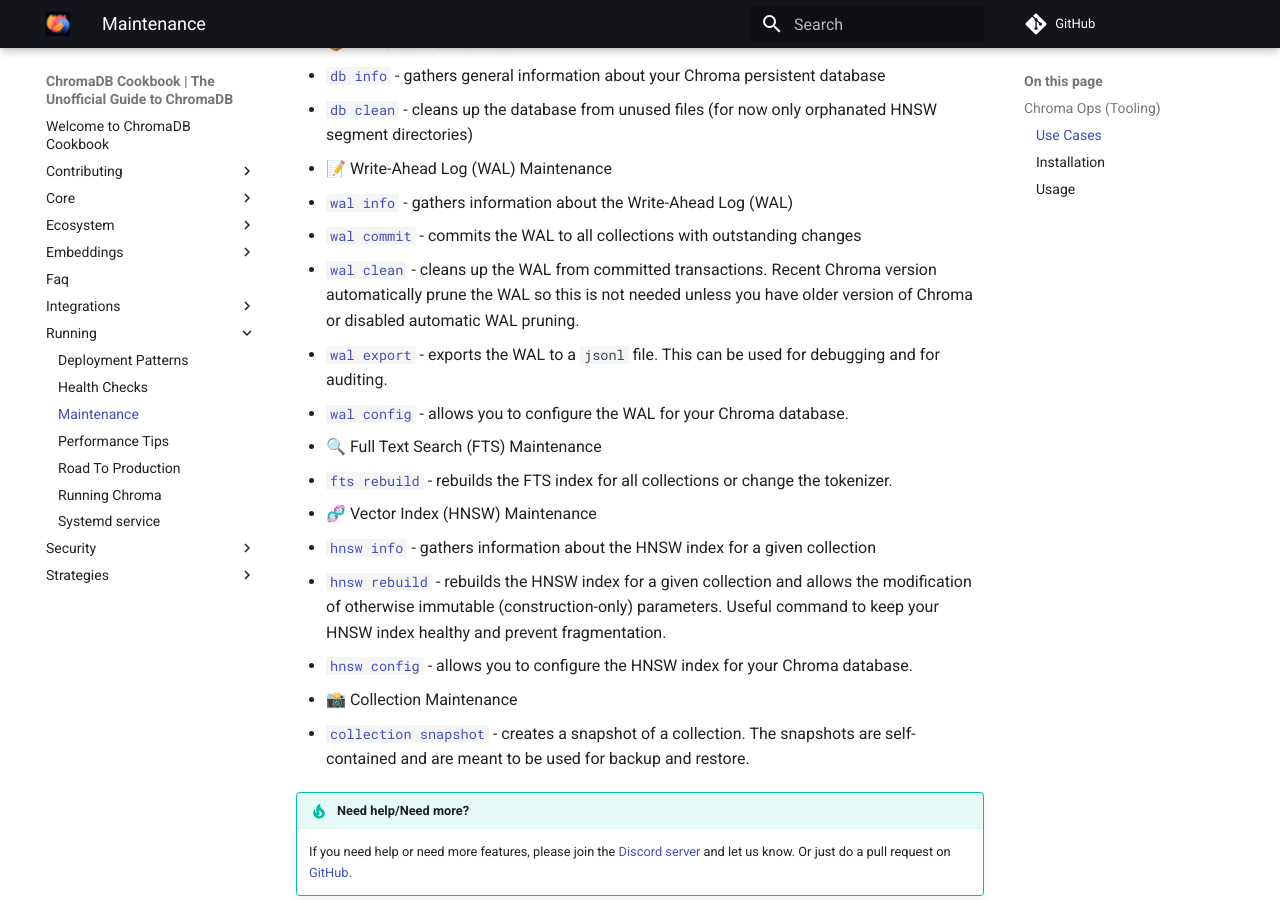
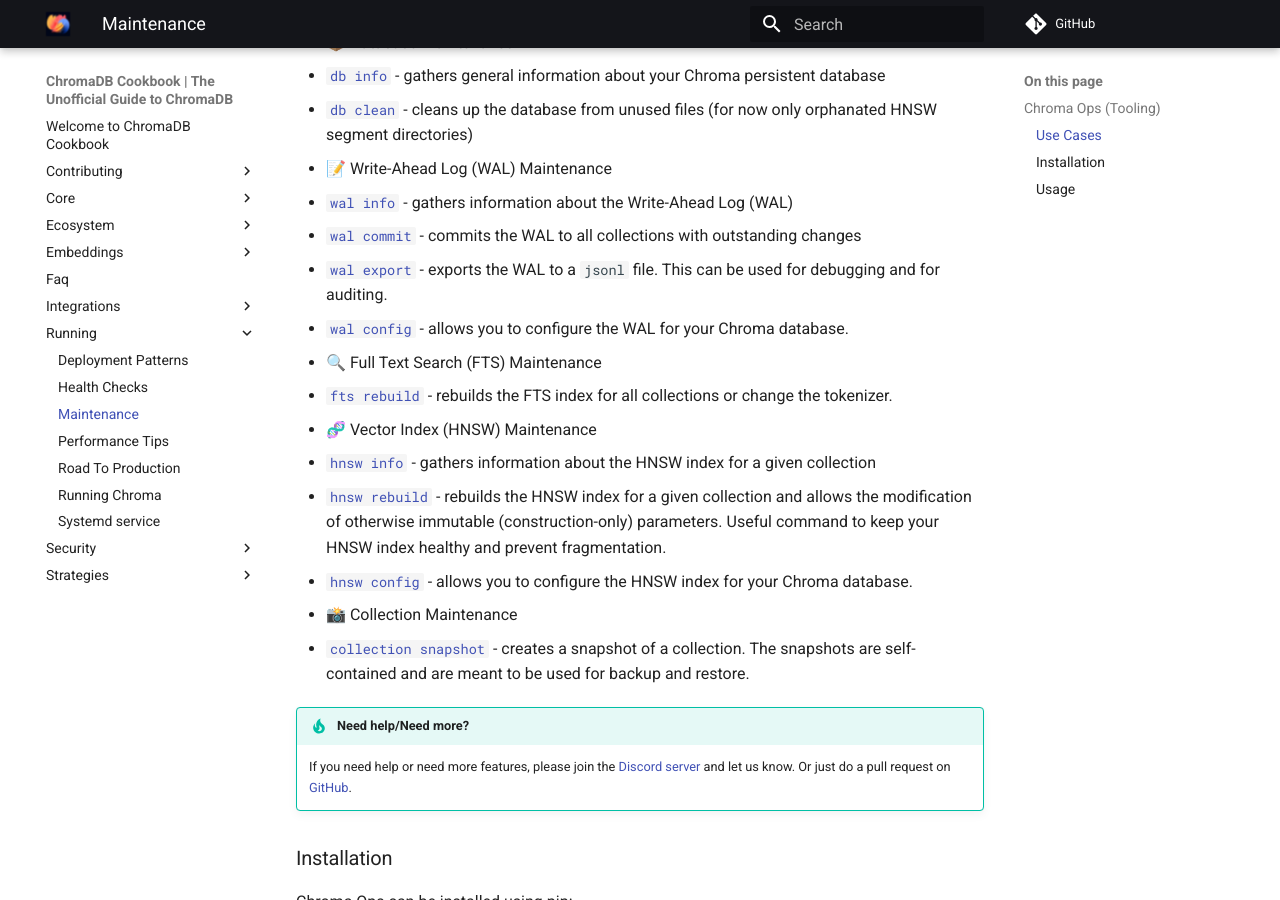
Before and after one commit to amikos-tech/chroma-cookbook, an MkDocs documentation site: the page built from docs/running/maintenance.md, in a window 1280 px wide and 900 px high, scrolled down 463 px. Built offline with MkDocs 1.6.1 and Material for MkDocs 9.7.7, drawn with Linux system fonts in a browser that asks for light colours; comment, search, counter and statistics services are not loaded; some of the changed text lies outside the part shown.

Commit message:
fix: Fixing anchor links in maintenance

```diff
--- a/docs/running/maintenance.md
+++ b/docs/running/maintenance.md
@@ -11,22 +11,21 @@
 Chroma Ops is designed to help you maintain a healthy Chroma database. It can also be used for inspecting the state of your database. The following use cases are supported:
 
 - 📦 Database Maintenance
-  - [`db info`](#info) - gathers general information about your Chroma persistent database
-  - [`db clean`](#clean) - cleans up the database from unused files (for now only orphanated HNSW segment directories)
+  - [`db info`](#database-info) - gathers general information about your Chroma persistent database
+  - [`db clean`](#database-clean) - cleans up the database from unused files (for now only orphanated HNSW segment directories)
 - 📝 Write-Ahead Log (WAL) Maintenance
-  - [`wal info`](#info-1) - gathers information about the Write-Ahead Log (WAL)
-  - [`wal commit`](#commit) - commits the WAL to all collections with outstanding changes
-  - [`wal clean`](#clean-1) - cleans up the WAL from committed transactions. Recent Chroma version automatically prune the WAL so this is not needed unless you have older version of Chroma or disabled automatic WAL pruning.
-  - [`wal export`](#export) - exports the WAL to a `jsonl` file. This can be used for debugging and for auditing.
-  - [`wal config`](#configuration) - allows you to configure the WAL for your Chroma database.
+  - [`wal info`](#wal-info) - gathers information about the Write-Ahead Log (WAL)
+  - [`wal commit`](#wal-commit) - commits the WAL to all collections with outstanding changes
+  - [`wal export`](#wal-export) - exports the WAL to a `jsonl` file. This can be used for debugging and for auditing.
+  - [`wal config`](#wal-configuration) - allows you to configure the WAL for your Chroma database.
 - 🔍 Full Text Search (FTS) Maintenance
-  - [`fts rebuild`](#rebuild) - rebuilds the FTS index for all collections or change the tokenizer.
+  - [`fts rebuild`](#fts-rebuild) - rebuilds the FTS index for all collections or change the tokenizer.
 - 🧬 Vector Index (HNSW) Maintenance
-  - [`hnsw info`](#info-2) - gathers information about the HNSW index for a given collection
-  - [`hnsw rebuild`](#rebuild-1) - rebuilds the HNSW index for a given collection and allows the modification of otherwise immutable (construction-only) parameters. Useful command to keep your HNSW index healthy and prevent fragmentation.
-  - [`hnsw config`](#configuration-1) - allows you to configure the HNSW index for your Chroma database.
+  - [`hnsw info`](#hnsw-info) - gathers information about the HNSW index for a given collection
+  - [`hnsw rebuild`](#hnsw-rebuild) - rebuilds the HNSW index for a given collection and allows the modification of otherwise immutable (construction-only) parameters. Useful command to keep your HNSW index healthy and prevent fragmentation.
+  - [`hnsw config`](#hnsw-configuration) - allows you to configure the HNSW index for your Chroma database.
 - 📸 Collection Maintenance
-  - [`collection snapshot`](#snapshot) - creates a snapshot of a collection. The snapshots are self-contained and are meant to be used for backup and restore.
+  - [`collection snapshot`](#collection-snapshot) - creates a snapshot of a collection. The snapshots are self-contained and are meant to be used for backup and restore.
 
 !!! tip "Need help/Need more?"
 
```
Also changed, not shown: other parts of docs/running/maintenance.md (+1 -1 lines).
